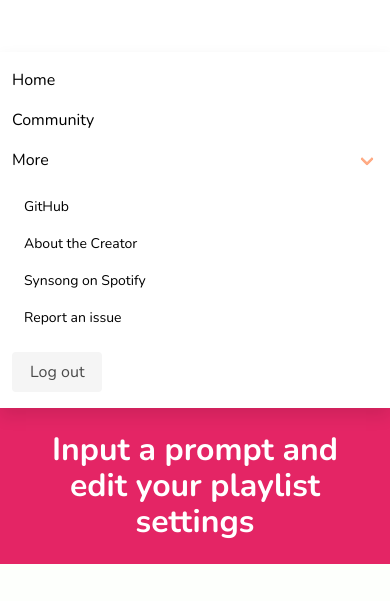
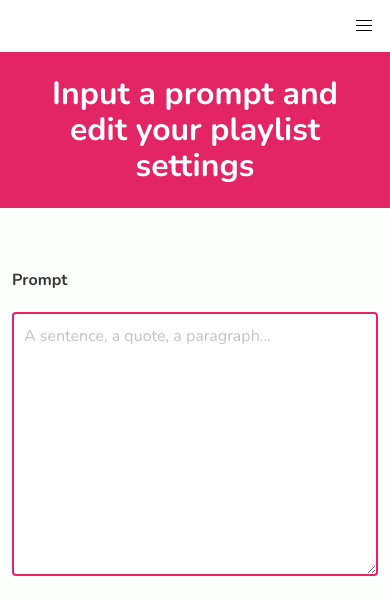
Before and after one commit to victorialslocum/synsong, a Flask app: page /generator in a window 390 px wide. Shown: the top 601 px of the page. Run offline with Flask 2, Linux system fonts and the light colour scheme.

Commit message:
feat: hambuger on mobile, genre duplicates

```diff
--- a/main.py
+++ b/main.py
@@ -133,7 +133,7 @@ def make_playlist(prompt, genre_list, vis):
         sp_oauth = spotipy.oauth2.SpotifyOAuth(
             client_id=SPOTIPY_CLIENT_ID, client_secret=SPOTIPY_CLIENT_SECRET, redirect_uri=REDIRECT_URI, scope=SCOPE)
         auth_url = sp_oauth.get_authorize_url()
-        return redirect('/', success=False, login_url=auth_url, login_text="Log in")
+        return redirect('/')
 
     nlp = spacy.load('en_core_web_sm')
 
@@ -290,8 +290,11 @@ def make_playlist(prompt, genre_list, vis):
     song_dicts = []
     genre_list = genre_list.split(",")
 
+    genres = []
+    [genres.append(x) for x in genre_list if x not in genres]
+
     for list in word_list:
-        for genre in genre_list:
+        for genre in genres:
             parameter1 = parameters(
                 list, genre_ids[genre], len(list)*2, 'none')
             parameter2 = parameters(
@@ -316,7 +319,7 @@ def make_playlist(prompt, genre_list, vis):
         print("more words: ")
         print(more_words)
         for word in more_words:
-            for genre in genre_list:
+            for genre in genres:
                 parameter1 = parameters(
                     word, genre_ids[genre], len(list)*2, 'none')
                 parameter2 = parameters(
--- /dev/null
+++ b/static/script.js
@@ -0,0 +1,29 @@
+window.onload = function () {
+  if (window.matchMedia("(max-width: 767px)").matches) {
+    const dropdownitem = document.getElementById("dropdownitem");
+    const dropdown = document.getElementById("dropdown");
+
+    dropdown.style.display = "none";
+
+    //Register the click event on the dropdown list
+    dropdownitem.addEventListener("click", () => {
+      if (dropdown.style.display === "block") {
+        dropdown.style.display = "none";
+      } else {
+        dropdown.style.display = "block";
+      }
+    });
+  }
+
+  const navbarBurger = document.getElementById("navburger");
+  console.log(navbarBurger);
+
+  navbarBurger.addEventListener("click", () => {
+    const target = navbarBurger.dataset.target;
+    const $target = document.getElementById(target);
+
+    // Toggle the "is-active" class on both the "navbar-burger" and the "navbar-menu"
+    navbarBurger.classList.toggle("is-active");
+    $target.classList.toggle("is-active");
+  });
+};
--- a/templates/base.html
+++ b/templates/base.html
@@ -17,6 +17,7 @@
       nomodule
       src="https://unpkg.com/ionicons@5.5.2/dist/ionicons/ionicons.js"
     ></script>
+    <script type="text/javascript" src="static/script.js"></script>
     {% block addscript %} {% endblock %}
     <!-- Global site tag (gtag.js) - Google Analytics -->
     <script
@@ -36,21 +37,31 @@
   <body>
     <nav class="navbar" role="navigation" aria-label="main navigation">
       <div class="navbar-brand">
-        <a class="navbar-item" href="/">
-          <a class="button is-white"> </a>
+        <a class="navbar-item" href="/"> <a class="button is-white"> </a> </a
+        ><a
+          role="button"
+          class="navbar-burger"
+          data-target="navMenu"
+          aria-label="menu"
+          aria-expanded="false"
+          id="navburger"
+        >
+          <span aria-hidden="true"></span>
+          <span aria-hidden="true"></span>
+          <span aria-hidden="true"></span>
         </a>
       </div>
 
-      <div class="navbar-menu is-active">
+      <div class="navbar-menu" id="navMenu">
         <div class="navbar-start">
           <a class="navbar-item" href="/"> Home </a>
 
           <a class="navbar-item" href="/community"> Community </a>
 
-          <div class="navbar-item has-dropdown is-hoverable">
+          <div class="navbar-item has-dropdown is-hoverable" id="dropdownitem">
             <a class="navbar-link"> More </a>
 
-            <div class="navbar-dropdown">
+            <div class="navbar-dropdown" id="dropdown">
               <a
                 class="navbar-item"
                 href="https://github.com/victoriaslocum752/synsong"
```
